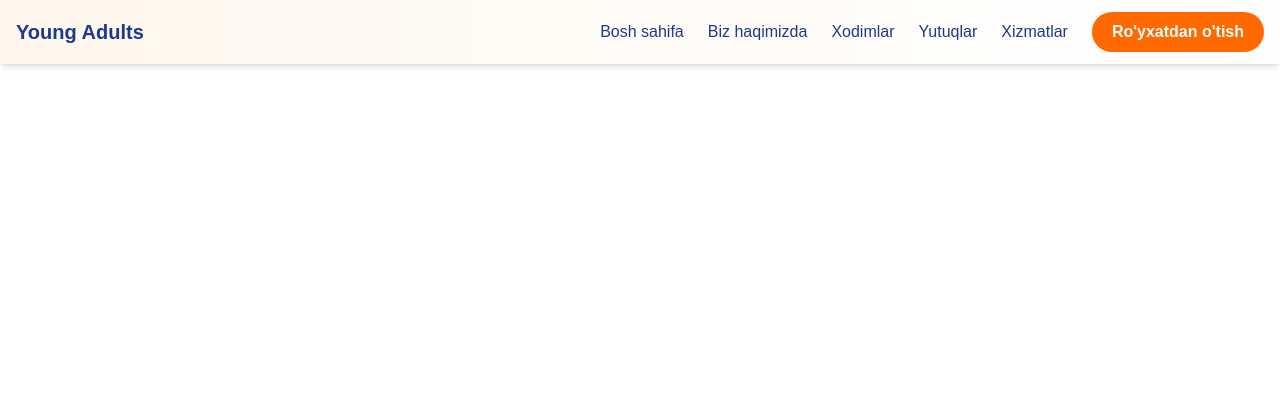
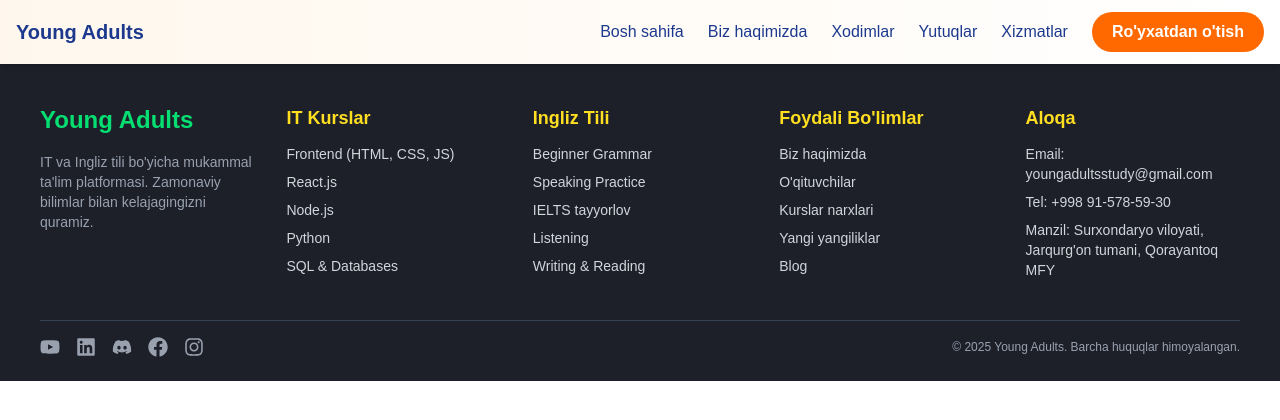
Before and after one commit to odilbekjon/young-adults, a React (Vite) app: page / in a window 1280 px wide. Shown: the top 420 px of the page. Built offline with nearby package versions, Linux system fonts and the light colour scheme.

Commit message:
add changes

```diff
--- a/src/App.tsx
+++ b/src/App.tsx
@@ -1,13 +1,15 @@
 // components
-import { Header } from "./components"
+import { Header } from "./components";
+import {Footer } from './components/Footer/Footer';
 
 function App() {
 
   return (
     <>
       <Header/>
+      <Footer />
     </>
   )
 }
 
-export default App
+export default App;
--- a/src/components/Footer/Footer.tsx
+++ b/src/components/Footer/Footer.tsx
@@ -7,7 +7,7 @@ import {
   FaInstagram,
 } from "react-icons/fa";
 
-const Footer: React.FC = () => {
+export const Footer: React.FC = () => {
   return (
     <footer className="bg-[#1d1f29] text-white pt-10 pb-6 px-4 md:px-10">
       <div className="max-w-7xl mx-auto grid grid-cols-1 sm:grid-cols-2 md:grid-cols-5 gap-8 mb-10">
@@ -55,9 +55,9 @@ const Footer: React.FC = () => {
         <div>
           <h3 className="text-lg font-semibold text-yellow-300 mb-3">Aloqa</h3>
           <ul className="space-y-2 text-sm text-gray-300">
-            <li>Email: <a href="#">info@youngadults.uz</a></li>
-            <li>Tel: <a href="#"> +998 90 123 45 67</a></li>
-            <li>Manzil: Surkhandarya, Uzbekistan</li>
+            <li>Email: <a href="#">youngadultsstudy@gmail.com</a></li>
+            <li>Tel: <a href="#"> +998 91-578-59-30</a></li>
+            <li>Manzil: Surxondaryo viloyati, Jarqurg'on tumani, Qorayantoq MFY</li>
           </ul>
         </div>
       </div>
@@ -77,5 +77,3 @@ const Footer: React.FC = () => {
     </footer>
   );
 };
-
-export default Footer;
--- a/src/components/Footer/index.ts
+++ b/src/components/Footer/index.ts
@@ -0,0 +1 @@
+export * from "./Footer"
--- a/src/components/Header/Header.tsx
+++ b/src/components/Header/Header.tsx
@@ -57,5 +57,3 @@ export const Header = () => {
     </header>
   );
 };
-
-export default Header;
```
